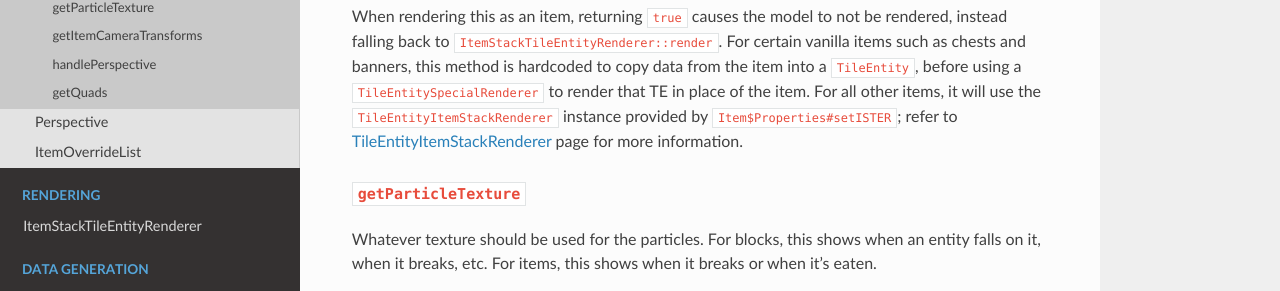
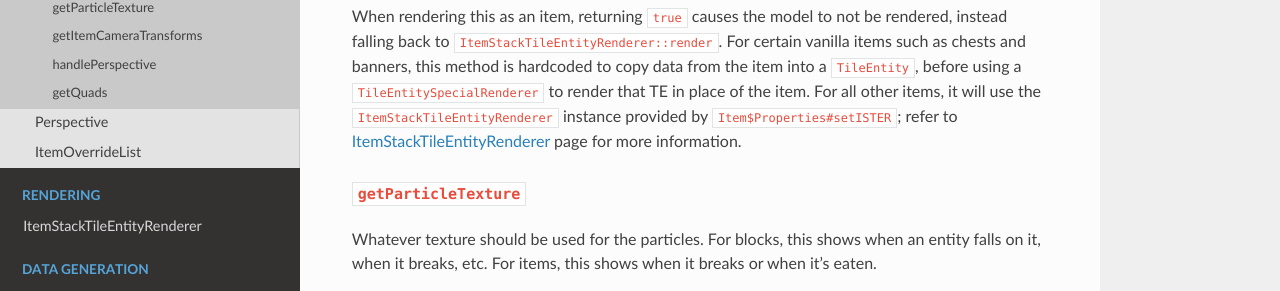
Before and after one commit to MinecraftForge/Documentation, an MkDocs documentation site: the page built from docs/models/advanced/ibakedmodel.md, in a window 1280 px wide and 900 px high, scrolled down 744 px. Shown: the part 149-440 px from the top of the window. Built offline with MkDocs 1.6.1, drawn with Linux system fonts in a browser that asks for light colours; nearby versions of some CDN libraries.

Commit message:
TileEntityItemStackRenderer should be ItemStackTileEntityRenderer

```diff
--- a/docs/models/advanced/ibakedmodel.md
+++ b/docs/models/advanced/ibakedmodel.md
@@ -22,7 +22,7 @@ If the model is being rendered as an item in an inventory, on the ground as an e
 !!! important
     Unless you know what you're doing and are OK with using deprecated features, just `return false` from this and continue on.
 
-When rendering this as an item, returning `true` causes the model to not be rendered, instead falling back to `ItemStackTileEntityRenderer::render`. For certain vanilla items such as chests and banners, this method is hardcoded to copy data from the item into a `TileEntity`, before using a `TileEntitySpecialRenderer` to render that TE in place of the item. For all other items, it will use the `TileEntityItemStackRenderer` instance provided by `Item$Properties#setISTER`; refer to [TileEntityItemStackRenderer][teisr] page for more information.
+When rendering this as an item, returning `true` causes the model to not be rendered, instead falling back to `ItemStackTileEntityRenderer::render`. For certain vanilla items such as chests and banners, this method is hardcoded to copy data from the item into a `TileEntity`, before using a `TileEntitySpecialRenderer` to render that TE in place of the item. For all other items, it will use the `ItemStackTileEntityRenderer` instance provided by `Item$Properties#setISTER`; refer to [ItemStackTileEntityRenderer][ister] page for more information.
 
 ### `getParticleTexture`
 
```
Also changed, not shown: other parts of docs/models/advanced/ibakedmodel.md (+1 -1 lines).
